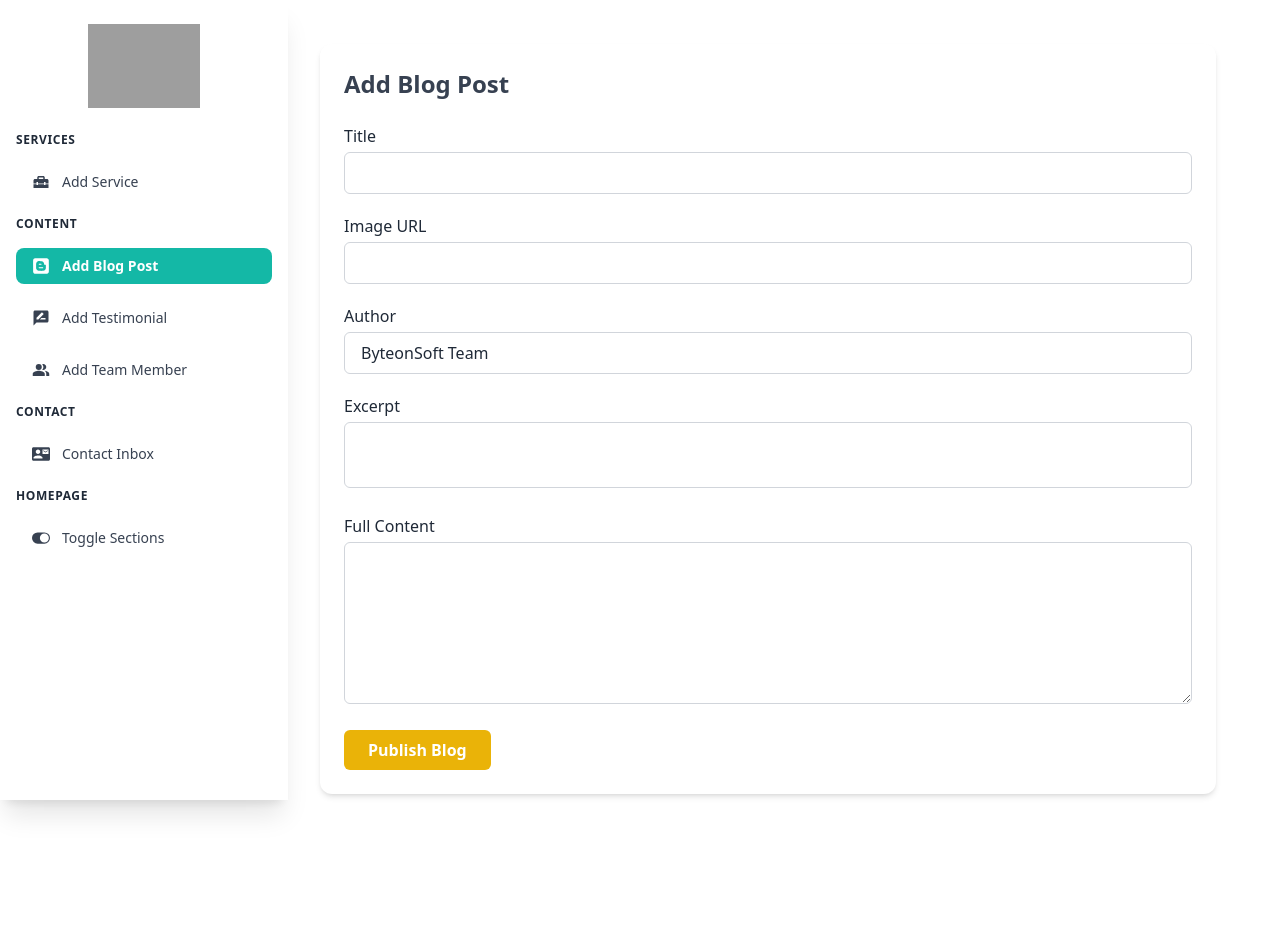
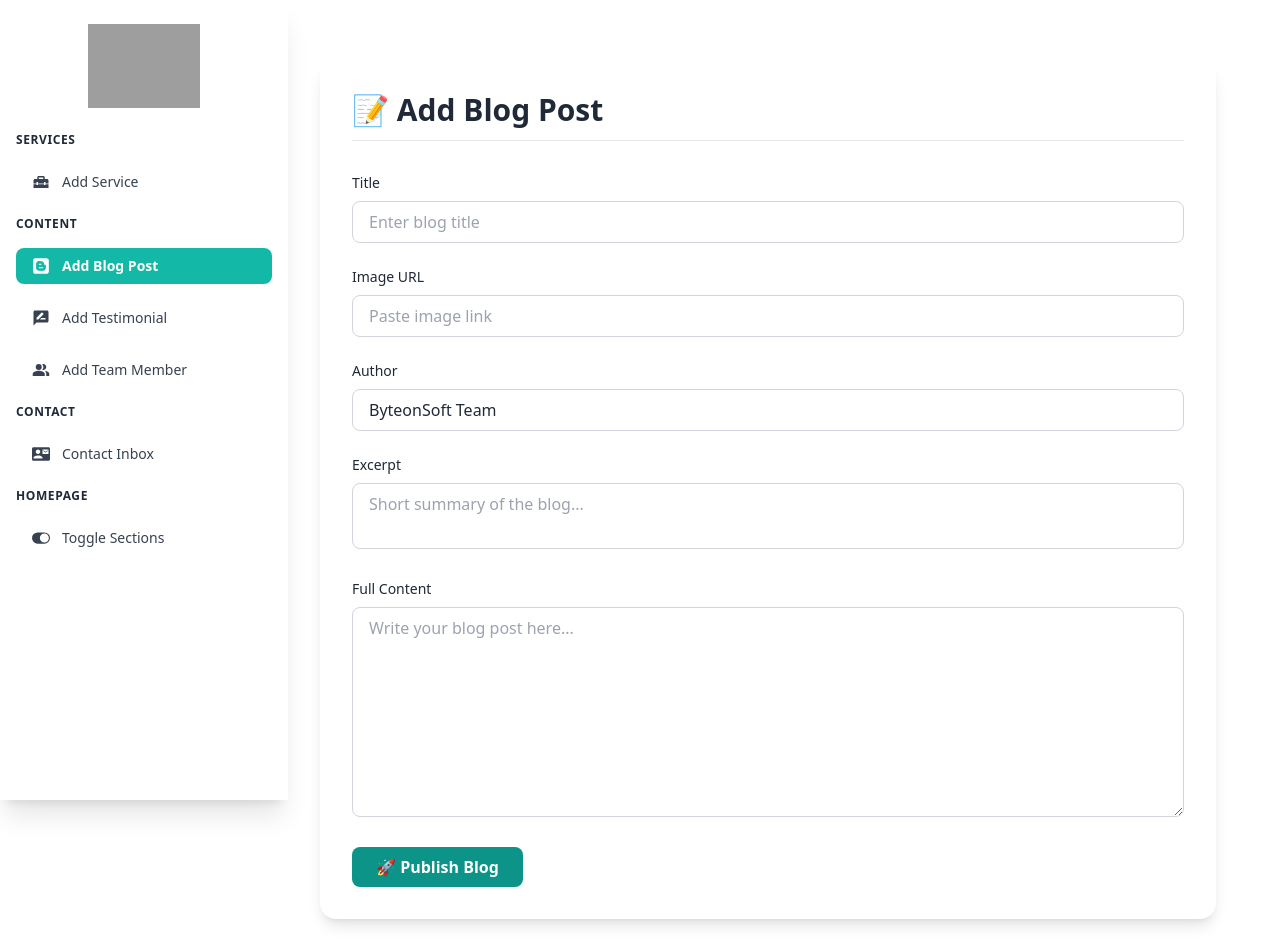
Before and after one commit to GolamRabbaniSajib/byteonsoft, a React (Vite) app: page /dashboard/add-blog in a window 1280 px wide. Before the commit the page ends 814 px from the top, so only its background shows below. Built offline with nearby package versions, Linux system fonts and the light colour scheme; no server answers; grey boxes are pictures that could not be loaded.

Commit message:
addblog ui

```diff
--- a/src/pages/Dashboard/AddBlog/AddBlog.jsx
+++ b/src/pages/Dashboard/AddBlog/AddBlog.jsx
@@ -23,7 +23,6 @@ const AddBlog = () => {
 
   const handleSubmit = async (e) => {
     e.preventDefault();
-
     try {
       const response = await fetch("https://your-api-url.com/blogs", {
         method: "POST",
@@ -51,73 +50,82 @@ const AddBlog = () => {
   };
 
   return (
-    <div className="max-w-4xl mx-auto p-6 bg-white rounded-xl shadow-md mt-6">
-      <h2 className="text-2xl font-bold text-gray-700 mb-6">Add Blog Post</h2>
-      <form onSubmit={handleSubmit} className="space-y-5">
+    <div className="max-w-4xl mx-auto p-8 bg-white rounded-2xl shadow-lg mt-10">
+      <h2 className="text-3xl font-semibold text-navy-800 mb-8 border-b pb-3">📝 Add Blog Post</h2>
+      <form onSubmit={handleSubmit} className="space-y-6">
+        {/* Title */}
         <div>
-          <label className="font-medium block mb-1">Title</label>
+          <label className="block mb-2 text-sm font-medium text-navy-800">Title</label>
           <input
             type="text"
             name="title"
             value={formData.title}
             onChange={handleChange}
             required
-            className="w-full border border-gray-300 px-4 py-2 rounded-md focus:ring-yellow-400 focus:outline-none"
+            className="w-full border border-gray-300 px-4 py-2 rounded-lg focus:ring-2 focus:ring-teal-500 focus:outline-none"
+            placeholder="Enter blog title"
           />
         </div>
 
+        {/* Image */}
         <div>
-          <label className="font-medium block mb-1">Image URL</label>
+          <label className="block mb-2 text-sm font-medium text-navy-800">Image URL</label>
           <input
             type="text"
             name="image"
             value={formData.image}
             onChange={handleChange}
             required
-            className="w-full border border-gray-300 px-4 py-2 rounded-md focus:ring-yellow-400 focus:outline-none"
+            className="w-full border border-gray-300 px-4 py-2 rounded-lg focus:ring-2 focus:ring-teal-500 focus:outline-none"
+            placeholder="Paste image link"
           />
         </div>
 
+        {/* Author */}
         <div>
-          <label className="font-medium block mb-1">Author</label>
+          <label className="block mb-2 text-sm font-medium text-navy-800">Author</label>
           <input
             type="text"
             name="author"
             value={formData.author}
             onChange={handleChange}
-            className="w-full border border-gray-300 px-4 py-2 rounded-md focus:ring-yellow-400 focus:outline-none"
+            className="w-full border border-gray-300 px-4 py-2 rounded-lg focus:ring-2 focus:ring-teal-500 focus:outline-none"
           />
         </div>
 
+        {/* Excerpt */}
         <div>
-          <label className="font-medium block mb-1">Excerpt</label>
+          <label className="block mb-2 text-sm font-medium text-navy-800">Excerpt</label>
           <textarea
             name="excerpt"
             value={formData.excerpt}
             onChange={handleChange}
             rows="2"
             required
-            className="w-full border border-gray-300 px-4 py-2 rounded-md resize-none focus:ring-yellow-400 focus:outline-none"
+            className="w-full border border-gray-300 px-4 py-2 rounded-lg resize-none focus:ring-2 focus:ring-teal-500 focus:outline-none"
+            placeholder="Short summary of the blog..."
           />
         </div>
 
+        {/* Full Content */}
         <div>
-          <label className="font-medium block mb-1">Full Content</label>
+          <label className="block mb-2 text-sm font-medium text-navy-800">Full Content</label>
           <textarea
             name="content"
             value={formData.content}
             onChange={handleChange}
-            rows="6"
+            rows="8"
             required
-            className="w-full border border-gray-300 px-4 py-2 rounded-md focus:ring-yellow-400 focus:outline-none"
+            className="w-full border border-gray-300 px-4 py-2 rounded-lg focus:ring-2 focus:ring-teal-500 focus:outline-none"
+            placeholder="Write your blog post here..."
           />
         </div>
 
         <button
           type="submit"
-          className="bg-yellow-500 text-white font-semibold px-6 py-2 rounded-md hover:bg-yellow-600 transition"
+          className="bg-teal-600 text-white font-semibold px-6 py-2 rounded-lg hover:bg-teal-700 transition duration-200"
         >
-          Publish Blog
+          🚀 Publish Blog
         </button>
       </form>
     </div>
```
